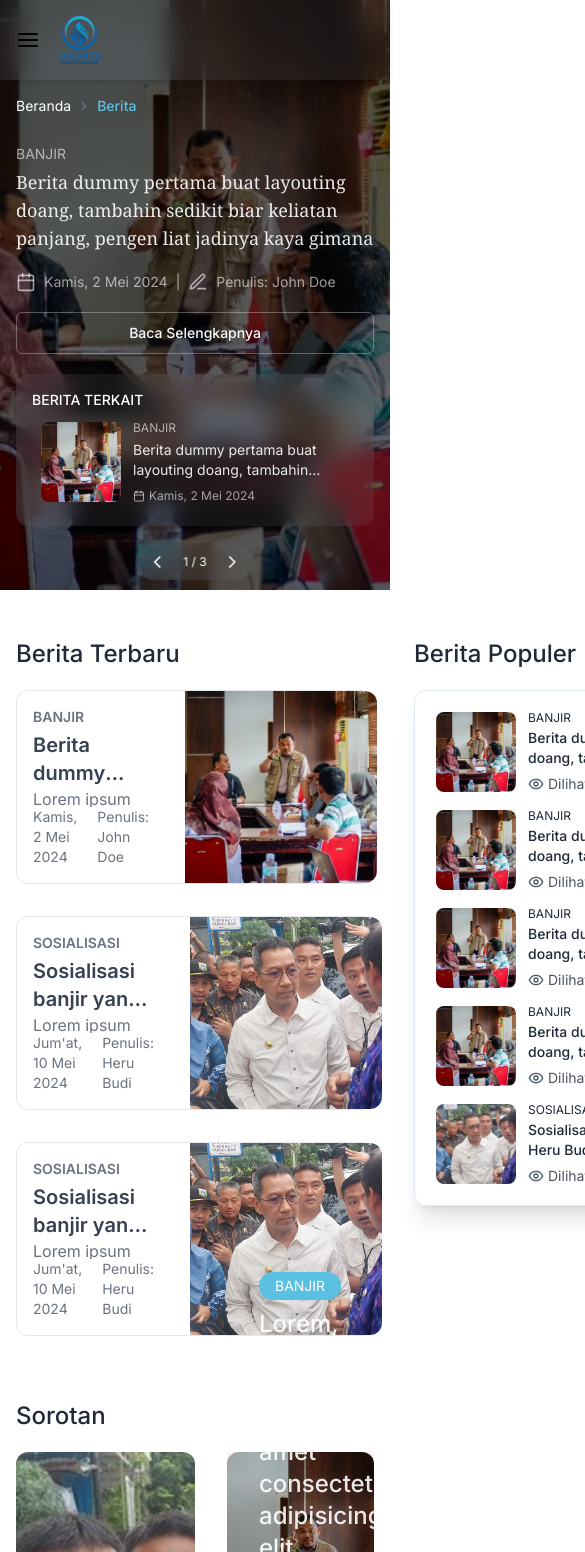
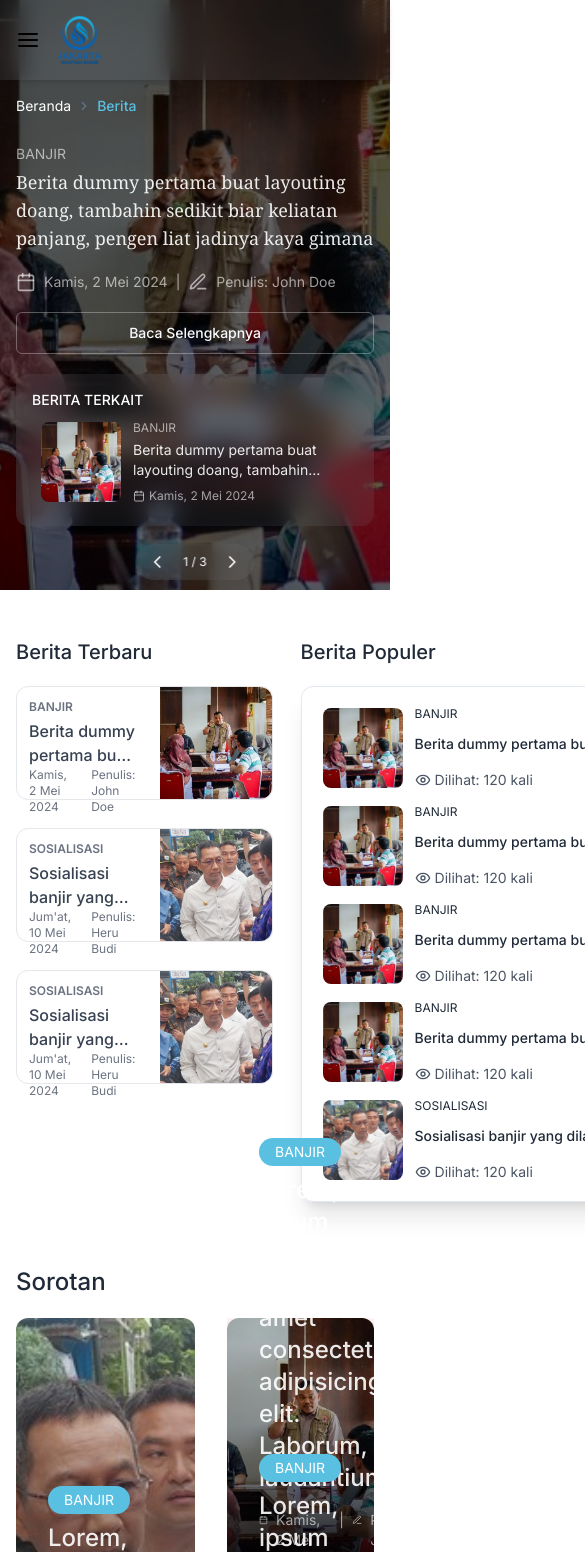
Before and after one commit to Jakarta-Waspada-Banjir/jawaban-landing-page, a Next.js app: page /berita in a window 390 px wide. Shown: the top 1552 px of the page, 585 px wide, since content can reach past the window. Built offline with nearby package versions, Linux system fonts and the light colour scheme.

Commit message:
feat: Adjust layout for large screen

```diff
--- a/src/modules/News/LatestAndPopularNews.jsx
+++ b/src/modules/News/LatestAndPopularNews.jsx
@@ -6,26 +6,28 @@ import RelatedNewsCard from "./RelatedNewsCard";
 
 const LatestAndPopularNews = () => {
   return (
-    <section className="mx-auto my-8 flex max-w-7xl gap-10 px-4 py-4 sm:px-6 lg:px-8 lg:py-6">
+    <section className="mx-auto my-8 flex max-w-7xl gap-7 px-4 py-4 sm:px-6 lg:px-8 lg:py-6 xl:gap-10">
       <div className="w-full">
-        <h2 className="text-2xl font-medium text-gray-800">Berita Terbaru</h2>
-        <div className="mt-5 flex flex-col gap-8">
+        <h2 className="text-xl font-medium text-gray-800 xl:text-2xl">
+          Berita Terbaru
+        </h2>
+        <div className="mt-5 flex flex-col gap-7 xl:gap-8">
           {NewsData.slice(3, 6).map((data) => (
             <div
               key={data.id}
-              className="flex gap-5 rounded-xl border border-gray-200"
+              className="flex cursor-pointer gap-3 rounded-xl border border-gray-200 transition duration-300 hover:shadow-lg xl:gap-5"
             >
-              <div className="flex h-48 gap-5 p-4">
+              <div className="flex h-28 p-3 lg:h-40 xl:h-48 xl:p-4">
                 <div className="flex h-full flex-col justify-between">
                   <div className="flex flex-col gap-1">
-                    <h5 className="text-sm font-semibold uppercase text-gray-500">
+                    <h5 className="text-xs font-semibold uppercase text-gray-500 xl:text-sm">
                       {data.tag}
                     </h5>
-                    <h3 className="line-clamp-2 text-xl font-semibold text-gray-700">
+                    <h3 className="line-clamp-2 text-base font-medium text-gray-700 xl:text-xl xl:font-semibold">
                       {data.title}
                     </h3>
                   </div>
-                  <p className="line-clamp-2 text-base text-gray-500">
+                  <p className="hidden text-gray-500 lg:line-clamp-2 lg:text-sm xl:text-base">
                     Lorem ipsum dolor sit amet consectetur adipisicing elit.
                     Numquam exercitationem magni voluptate obcaecati quis
                     corrupti eos at incidunt assumenda enim sapiente corporis
@@ -34,16 +36,16 @@ const LatestAndPopularNews = () => {
                     Voluptatibus aliquam nemo possimus illum natus saepe
                     consectetur qui iusto.
                   </p>
-                  <div className="flex gap-5 text-gray-500">
-                    <p className="text-sm">{data.release_date}</p>
-                    <p className="text-sm">Penulis: {data.author}</p>
+                  <div className="flex gap-5 text-xs text-gray-500 xl:text-sm">
+                    <p>{data.release_date}</p>
+                    <p>Penulis: {data.author}</p>
                   </div>
                 </div>
               </div>
-              <div className="relative h-48 w-48 shrink-0">
+              <div className="relative h-28 w-28 shrink-0 lg:h-40 lg:w-40 xl:h-48 xl:w-48">
                 <Image
                   src={data.image}
-                  className="rounded-e-xl object-cover"
+                  className="group-hover: rounded-e-xl object-cover"
                   alt={data.title}
                   fill
                 />
@@ -53,8 +55,10 @@ const LatestAndPopularNews = () => {
         </div>
       </div>
 
-      <div className="w-[400px] shrink-0">
-        <h2 className="text-2xl font-medium text-gray-800">Berita Populer</h2>
+      <div className="shrink-0 md:w-[300px] lg:w-[350px] xl:w-[400px]">
+        <h2 className="text-xl font-medium text-gray-800 xl:text-2xl">
+          Berita Populer
+        </h2>
         <div className="mt-5 rounded-xl border p-3 shadow-xl">
           {NewsData.slice(0, 5).map(
             ({ image, tag, title, release_date, id }) => (
```
